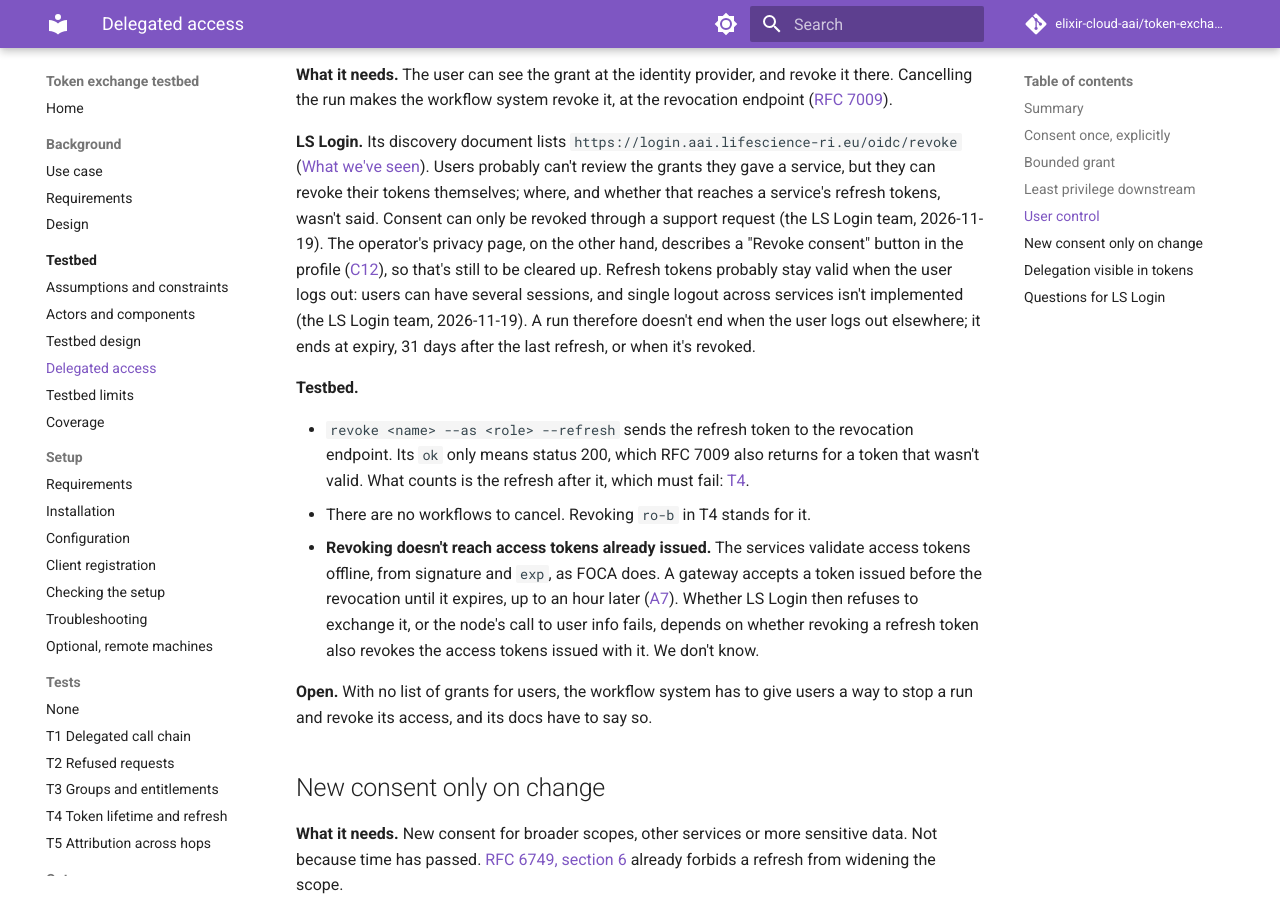
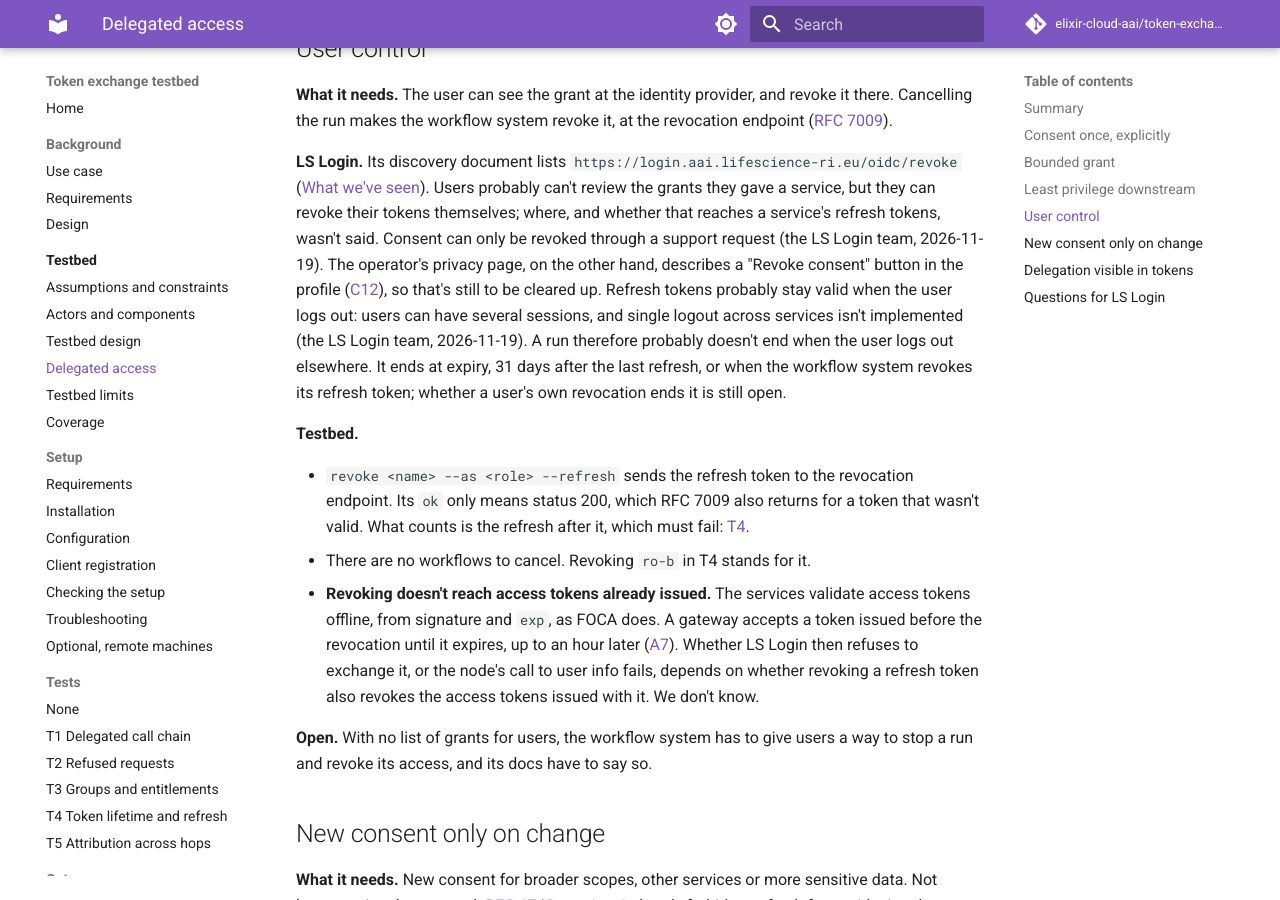
Before and after one commit to elixir-cloud-aai/token-exchange-flow-testbed, an MkDocs documentation site: the page built from docs/testbed/delegated-access.md, in a window 1280 px wide and 900 px high, scrolled down 3568 px. Built offline with MkDocs 1.6.1 and Material for MkDocs 9.7.7, drawn with Linux system fonts in a browser that asks for light colours; comment, search, counter and statistics services are not loaded; some of the changed text lies outside the part shown.

Commit message:
docs: address review of the delegation answers
Mark the answers as unverified against LS Login, logout behaviour
as probable, and leave open whether a user's own revocation ends a
run. Align T1's aud expectation, T4's reuse outcome and the tests
index with the 2026-11-19 answers.

Co-Authored-By: Claude Opus 5.5 <noreply@anthropic.com>

```diff
--- a/docs/testbed/delegated-access.md
+++ b/docs/testbed/delegated-access.md
@@ -3,7 +3,7 @@
 Conquest runs a workflow for hours or days, long after the user's tokens have expired, and still has to start tasks on their behalf. Asking the user again every hour isn't practical once they've agreed to the whole run. Refreshing without a bounded, explicit grant isn't acceptable either. The [Design](../background/design.md#delegation-across-hops) describes the end state for this. This page takes its six points one by one: what each needs from the identity provider, what we know of LS Login, what the testbed does and shows, and what's open.
 
 !!! warning "What's known of LS Login"
-    What we know of LS Login comes from its team's answers of 2026-11-03 and 2026-11-19, its public discovery document and the operator's public pages, all under [Assumptions and constraints](assumptions.md), and is cited by number here. Where we still don't know, it says so. [T4](../tests/t4-lifetime.md) checks most of it.
+    What we know of LS Login comes from its team's answers of 2026-11-03 and 2026-11-19, its public discovery document and the operator's public pages, all under [Assumptions and constraints](assumptions.md), and is cited by number here. **None of it has been checked against LS Login yet**: the answers are statements, and [T4](../tests/t4-lifetime.md) and [T1](../tests/t1-call-chain.md) are where they get checked. Where we still don't know, it says so.
 
 ## Summary
 
@@ -12,7 +12,7 @@ Conquest runs a workflow for hours or days, long after the user's tokens have ex
 | [Consent once](#consent-once-explicitly) | A consent page for offline access that names the workflow system and a duration | `offline_access` listed; what the consent page says about it is unknown | Requests `offline_access` at login; never logs users in at the orchestrator |
 | [Bounded grant](#bounded-grant) | Absolute lifetime per grant, rotation, reuse detection, binding to a confidential client | 31 days for all, idle, no absolute limit mentioned; rotation with reuse detection; no sender-constrained tokens | Shows rotation and the 31 days' kind; checks binding and reuse detection |
 | [Least privilege downstream](#least-privilege-downstream) | Short-lived access tokens for one audience, by exchange or refresh | 1 hour; `aud` holds the requested targets and the exchanging client | Services keep no refresh token, and pass on access tokens only |
-| [User control](#user-control) | A list of grants to revoke; a revocation endpoint | Revocation endpoint listed; grants not listed for users; consent revoked through support, or with a profile button (sources differ); refresh tokens survive logout | Revokes, then checks that the refresh fails |
+| [User control](#user-control) | A list of grants to revoke; a revocation endpoint | Revocation endpoint listed; grants not listed for users; consent revoked through support, or with a profile button (sources differ); refresh tokens probably survive logout | Revokes, then checks that the refresh fails |
 | [New consent only on change](#new-consent-only-on-change) | Refresh can't widen scope; new targets need new consent | Targets come from the client's registration, not from the user | Not tested |
 | [Delegation in tokens](#delegation-visible-in-tokens) | `act` | Not supported | Compares the paths, and relies on logs |
 
@@ -63,7 +63,7 @@ Conquest runs a workflow for hours or days, long after the user's tokens have ex
 
 **What it needs.** The user can see the grant at the identity provider, and revoke it there. Cancelling the run makes the workflow system revoke it, at the revocation endpoint ([RFC 7009](https://datatracker.ietf.org/doc/html/rfc7009)).
 
-**LS Login.** Its discovery document lists `https://login.aai.lifescience-ri.eu/oidc/revoke` ([What we've seen](assumptions.md#what-weve-seen)). Users probably can't review the grants they gave a service, but they can revoke their tokens themselves; where, and whether that reaches a service's refresh tokens, wasn't said. Consent can only be revoked through a support request (the LS Login team, 2026-11-19). The operator's privacy page, on the other hand, describes a "Revoke consent" button in the profile ([C12](assumptions.md#constraints)), so that's still to be cleared up. Refresh tokens probably stay valid when the user logs out: users can have several sessions, and single logout across services isn't implemented (the LS Login team, 2026-11-19). A run therefore doesn't end when the user logs out elsewhere; it ends at expiry, 31 days after the last refresh, or when it's revoked.
+**LS Login.** Its discovery document lists `https://login.aai.lifescience-ri.eu/oidc/revoke` ([What we've seen](assumptions.md#what-weve-seen)). Users probably can't review the grants they gave a service, but they can revoke their tokens themselves; where, and whether that reaches a service's refresh tokens, wasn't said. Consent can only be revoked through a support request (the LS Login team, 2026-11-19). The operator's privacy page, on the other hand, describes a "Revoke consent" button in the profile ([C12](assumptions.md#constraints)), so that's still to be cleared up. Refresh tokens probably stay valid when the user logs out: users can have several sessions, and single logout across services isn't implemented (the LS Login team, 2026-11-19). A run therefore probably doesn't end when the user logs out elsewhere. It ends at expiry, 31 days after the last refresh, or when the workflow system revokes its refresh token; whether a user's own revocation ends it is still open.
 
 **Testbed.**
 
```
Also changed, not shown: docs/testbed/assumptions.md (+1 -1 lines), 3 other files.
